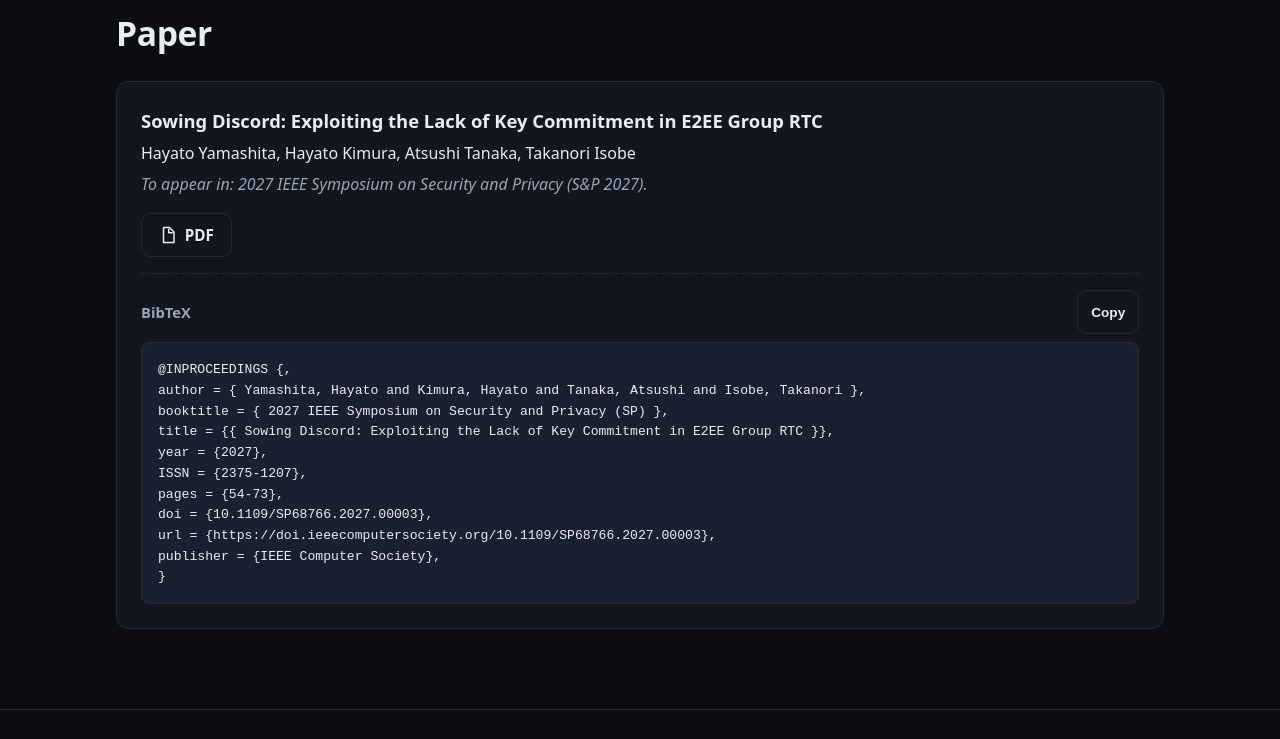
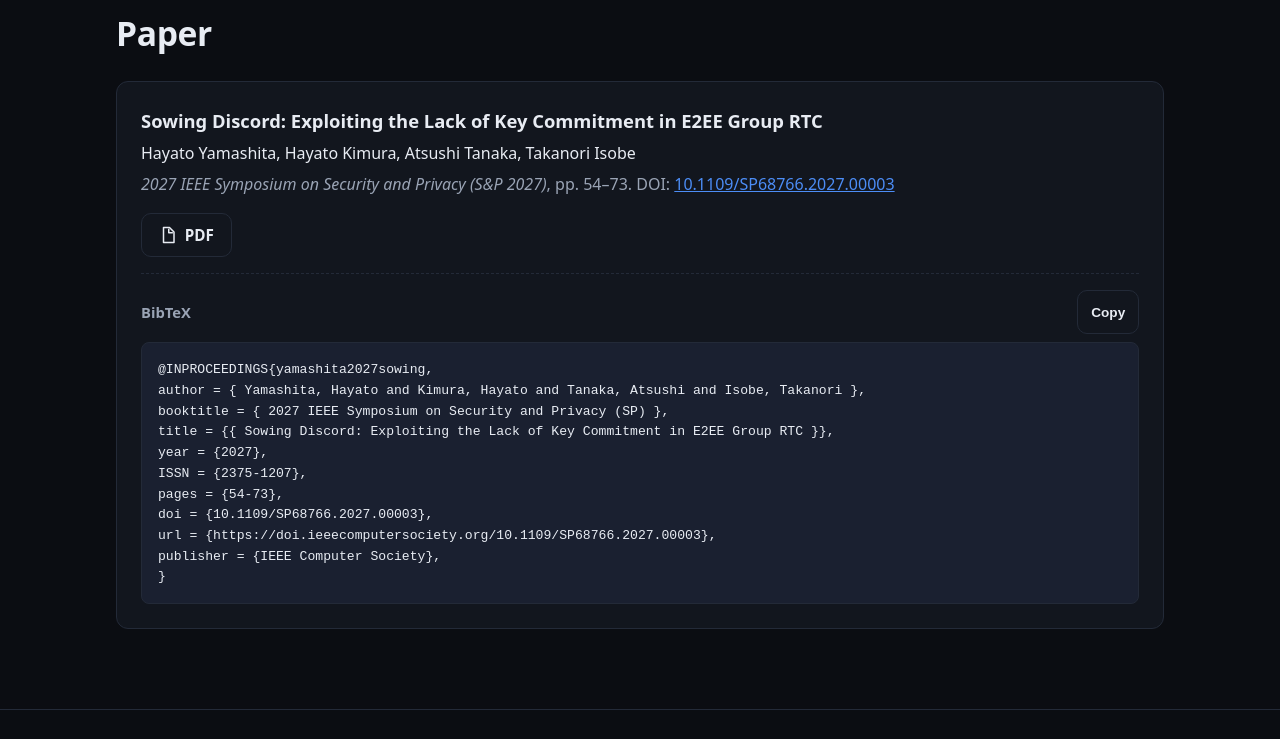
Before and after one commit to HayatoYamashita/sowing-discord, a plain HTML site: page index.html in a window 1280 px wide. Shown: the part 5717-6456 px from the top of the page. Drawn offline with Linux system fonts and the light colour scheme.

Commit message:
Add a BibTeX citation key and show the published venue, pages and DOI

```diff
--- a/index.html
+++ b/index.html
@@ -372,21 +372,21 @@
     </section>
 
     <!-- ===== SECTION: paper ===== -->
-    <!-- Paper info + BibTeX. Like other attack sites, the venue is mentioned only here ("To appear in"). -->
+    <!-- Paper info + BibTeX. Like other attack sites, the venue is mentioned only here. -->
     <section id="paper" class="section">
       <div class="container">
         <h2>Paper</h2>
         <div class="paper-card">
           <p class="paper-title">Sowing Discord: Exploiting the Lack of Key Commitment in E2EE Group RTC</p>
           <p class="paper-authors">Hayato Yamashita, Hayato Kimura, Atsushi Tanaka, Takanori Isobe</p>
-          <p class="paper-venue"><em>To appear in: 2027 IEEE Symposium on Security and Privacy (S&amp;P 2027).</em></p>
+          <p class="paper-venue"><em>2027 IEEE Symposium on Security and Privacy (S&amp;P 2027)</em>, pp. 54&ndash;73. DOI: <a href="https://doi.org/10.1109/SP68766.2027.00003">10.1109/SP68766.2027.00003</a></p>
           <p class="paper-links"><a class="btn" href="paper.pdf"><svg aria-hidden="true" viewBox="0 0 24 24"><path d="M6 2h8l6 6v14H6zM13 3.5V9h5.5" fill="none" stroke="currentColor" stroke-width="2" stroke-linejoin="round"/></svg> PDF</a></p>
           <div class="bibtex">
             <div class="bibtex-head">
               <span>BibTeX</span>
               <button type="button" class="btn bibtex-copy" data-copy-target="bibtex-code">Copy</button>
             </div>
-<pre id="bibtex-code"><code>@INPROCEEDINGS {,
+<pre id="bibtex-code"><code>@INPROCEEDINGS{yamashita2027sowing,
 author = { Yamashita, Hayato and Kimura, Hayato and Tanaka, Atsushi and Isobe, Takanori },
 booktitle = { 2027 IEEE Symposium on Security and Privacy (SP) },
 title = {{ Sowing Discord: Exploiting the Lack of Key Commitment in E2EE Group RTC }},
```
